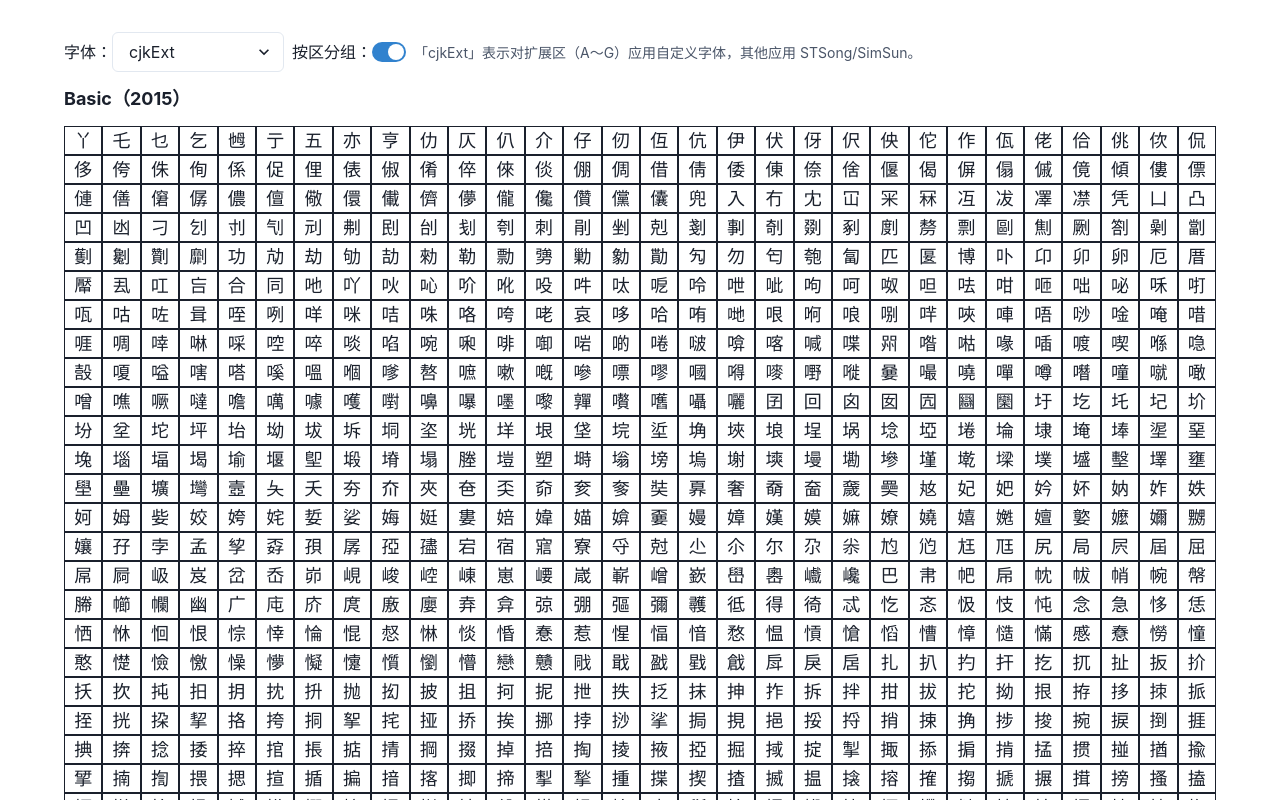
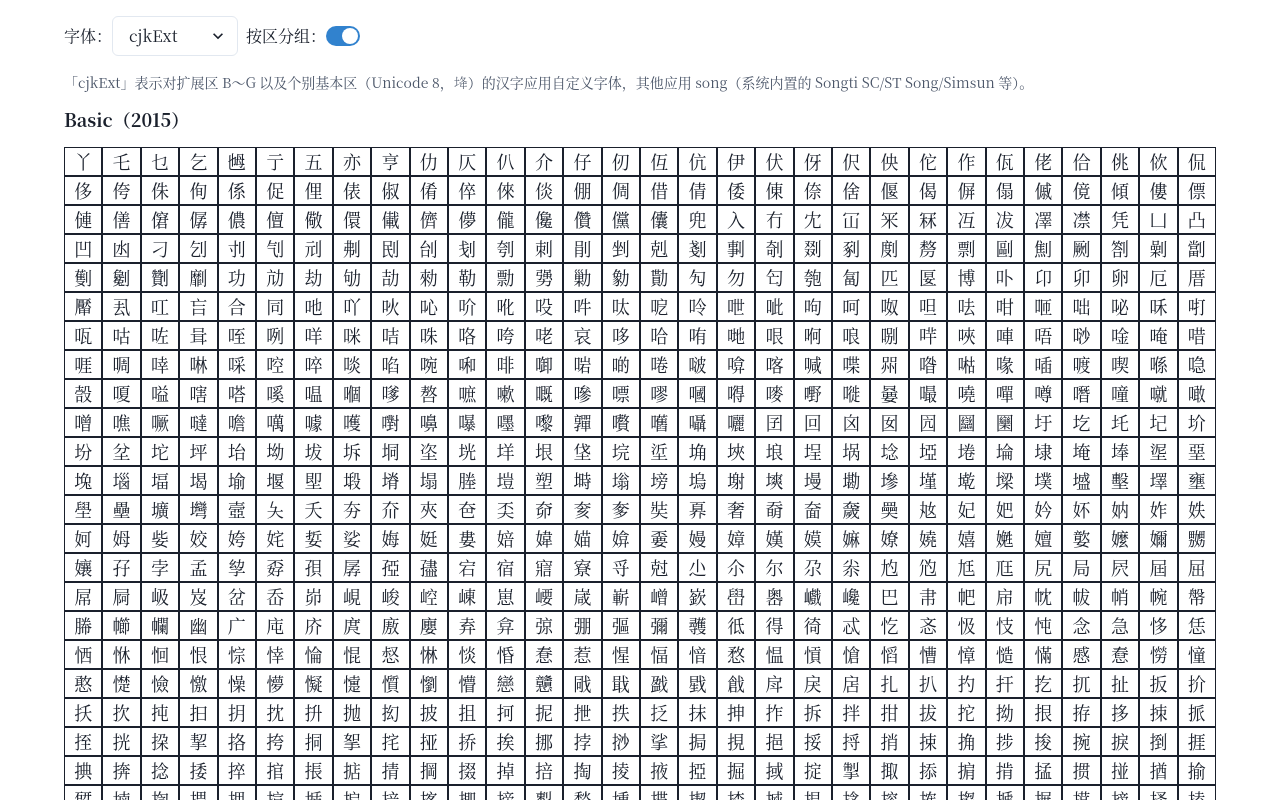
Before and after one commit to ambar/fangyanzi, a Next.js app: page /glyph in a window 1280 px wide. Shown: the top 800 px of the page. Built offline with nearby package versions, Linux system fonts and the light colour scheme.

Commit message:
Update Song/GlyphTable

```diff
--- a/biz/GlyphTable.tsx
+++ b/biz/GlyphTable.tsx
@@ -48,7 +48,7 @@ const FangyanziTable = () => {
   }, [chars, grouped])
 
   return (
-    <ui.Box py="8" fontFamily={fontFamily}>
+    <ui.Box py="4" fontFamily={fontFamily}>
       <ui.HStack whiteSpace="nowrap">
         <ui.Flex alignItems="center">
           字体：
@@ -57,7 +57,7 @@ const FangyanziTable = () => {
             onChange={(e) => setFontFamily(e.target.value)}
           >
             <option>cjkExt</option>
-            <option>STSong,SimSun</option>
+            <option>song</option>
             <option>system-ui</option>
           </ui.Select>
         </ui.Flex>
@@ -65,10 +65,12 @@ const FangyanziTable = () => {
           按区分组：
           <ui.Switch isChecked={grouped} onChange={groupedFlag.toggle} />
         </ui.Flex>
-        <ui.Text color="gray.600" fontSize="sm">
-          「cjkExt」表示对扩展区（A～G）应用自定义字体，其他应用 STSong/SimSun。
-        </ui.Text>
       </ui.HStack>
+      <ui.Text my="4" color="gray.600" fontSize="sm">
+        「cjkExt」表示对扩展区 B～G 以及个别基本区（Unicode
+        8，鿍）的汉字应用自定义字体，其他应用 song（系统内置的 Songti SC/ST
+        Song/Simsun 等）。
+      </ui.Text>
       {grouped ? (
         [...groupedChars].map(([key, chars]) => (
           <ui.Box key={key} as="section" my="4">
--- a/pages/_app.tsx
+++ b/pages/_app.tsx
@@ -1,9 +1,9 @@
-import {ChakraProvider, extendTheme, theme} from '@chakra-ui/react'
+import {ChakraProvider, extendTheme} from '@chakra-ui/react'
 import type {AppProps} from 'next/app'
 import '../styles/globals.css'
 
 /** https://zh.m.wikipedia.org/wiki/宋体 */
-const fontSerif = `STSong,SimSun,${theme.fonts.body}`
+const song = `'Songti SC','Noto Serif CJK SC','Source Han Serif SC','Source Han Serif CN',STSong,NSimSun,SimSun,PMingLiU,MingLiU,serif`
 /** https://chakra-ui.com/docs/styled-system/theming/theme */
 const customTheme = extendTheme({
   config: {
@@ -11,10 +11,11 @@ const customTheme = extendTheme({
     // useSystemColorMode: true,
   },
   fonts: {
-    body: fontSerif,
-    heading: fontSerif,
-    ipa: `Doulos SIL,Arial,${fontSerif}`,
-    cjkExt: `BabelStoneHan,Hana,${fontSerif}`,
+    body: song,
+    heading: song,
+    song: song,
+    ipa: `Doulos SIL,Arial,${song}`,
+    cjkExt: `BabelStoneHan,Hana,${song}`,
   },
   styles: {
     global: {
--- a/scripts/glyphhangerG.js
+++ b/scripts/glyphhangerG.js
@@ -11,8 +11,8 @@ const {getRange} = require('../lib/cjkrange')
  * @see https://zh.wikipedia.org/wiki/Wikipedia:Unicode扩展汉字#支援大字集的字型
  */
 const exts = ['ExtensionG']
-// STSong 有基本区不支持的字，见 /glyph 页
-const stSongMissing = ['鿍']
+// STSong 有基本区不支持的字（来自 Unicode 8，方言字中实际只引用了鿍），见 /glyph 页
+const stSongMissing = ['鿍', '鿎', '鿏']
 const chars = revised
   .map((x) => [x.char, ...x.def, ...(x.note ?? '')])
   .flat()
```
